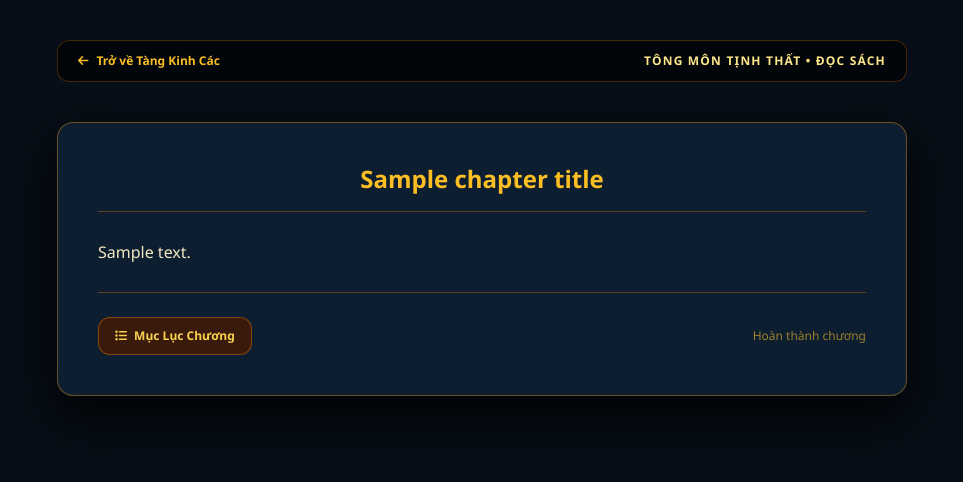
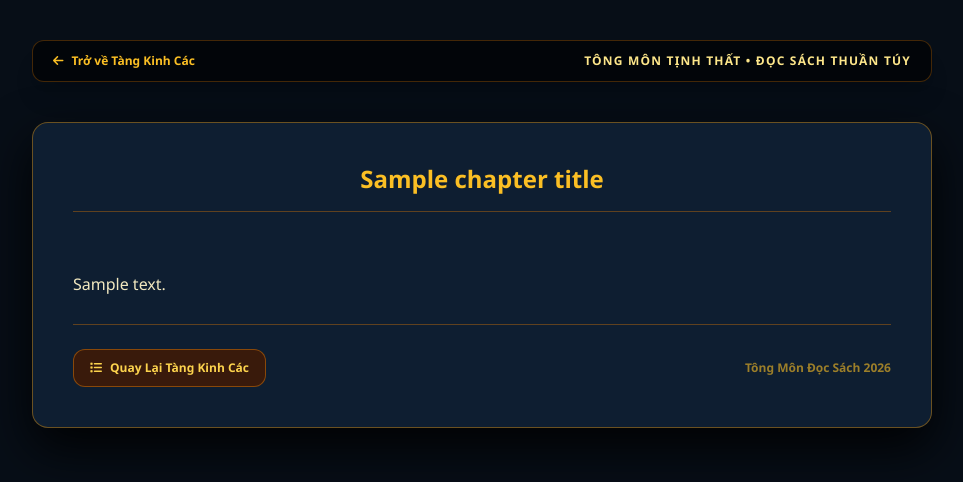
Before and after one commit to Thanh-art123/tts-appp, a Flask app: template templates/doc_truyen.html in a window 1280 px wide. Shown: the top 482 px of the page, without its empty margins (158-1121 px from the left). Run offline with Flask 3, Linux system fonts and the light colour scheme; the template is opened without the code that fills it: most values are stand-ins (such as "Sample title", 1, 10 or a date in 2020); some libraries are stand-ins or nearby versions.

Commit message:
Update doc_truyen.html

```diff
--- a/templates/doc_truyen.html
+++ b/templates/doc_truyen.html
@@ -13,7 +13,7 @@
             font-family: 'Segoe UI', Tahoma, Geneva, Verdana, sans-serif;
         }
         .reader-container {
-            max-width: 850px;
+            max-width: 900px;
             margin: 40px auto;
             background: rgba(15, 32, 51, 0.95);
             border: 1px solid rgba(245, 158, 11, 0.4);
@@ -25,30 +25,30 @@
 </head>
 <body class="min-h-screen py-10 px-4">
 
-    <!-- Thanh điều hướng trên cùng của trang đọc -->
-    <div class="max-w-[850px] mx-auto mb-6 flex justify-between items-center bg-black/60 px-5 py-3 rounded-xl border border-amber-600/30">
+    <!-- Thanh điều hướng trên cùng -->
+    <div class="max-w-[900px] mx-auto mb-6 flex justify-between items-center bg-black/60 px-5 py-3 rounded-xl border border-amber-600/30 shadow-xl">
         <a href="/tang-kinh-cac" class="text-xs font-bold text-amber-400 hover:text-white flex items-center space-x-2 transition">
             <i class="fa-solid fa-arrow-left"></i>
             <span>Trở về Tàng Kinh Các</span>
         </a>
-        <h1 class="text-xs font-extrabold text-amber-200 uppercase tracking-widest">Tông Môn Tịnh Thất • Đọc Sách</h1>
+        <h1 class="text-xs font-extrabold text-amber-200 uppercase tracking-widest">Tông Môn Tịnh Thất • Đọc Sách Thuần Túy</h1>
     </div>
 
-    <!-- Khung nội dung đọc truyện chính -->
+    <!-- Khung nội dung đọc truyện -->
     <div class="reader-container space-y-6">
-        <div class="border-b border-amber-600/40 pb-4">
-            <h2 class="text-2xl font-black text-amber-400 text-center">{{ chapter_title }}</h2>
+        <div class="border-b border-amber-600/40 pb-4 text-center">
+            <h2 class="text-2xl font-black text-amber-400">{{ chapter_title }}</h2>
         </div>
 
-        <div class="text-base text-amber-100/95 leading-loose space-y-4 text-justify font-normal">
+        <div class="text-base text-amber-100/95 leading-loose space-y-4 text-justify font-normal whitespace-pre-line">
             {{ chapter_content | safe }}
         </div>
 
         <div class="border-t border-amber-600/40 pt-6 flex justify-between items-center text-xs">
-            <a href="/tang-kinh-cac" class="bg-amber-950/80 hover:bg-amber-900 text-amber-300 font-bold px-4 py-2.5 rounded-xl border border-amber-600/50 transition">
-                <i class="fa-solid fa-list mr-1"></i> Mục Lục Chương
+            <a href="/tang-kinh-cac" class="bg-amber-950/80 hover:bg-amber-900 text-amber-300 font-bold px-4 py-2.5 rounded-xl border border-amber-600/50 transition inline-flex items-center space-x-1">
+                <i class="fa-solid fa-list mr-1"></i> <span>Quay Lại Tàng Kinh Các</span>
             </a>
-            <span class="text-amber-400/60">Hoàn thành chương</span>
+            <span class="text-amber-400/60 font-semibold">Tông Môn Đọc Sách 2026</span>
         </div>
     </div>
 
```
